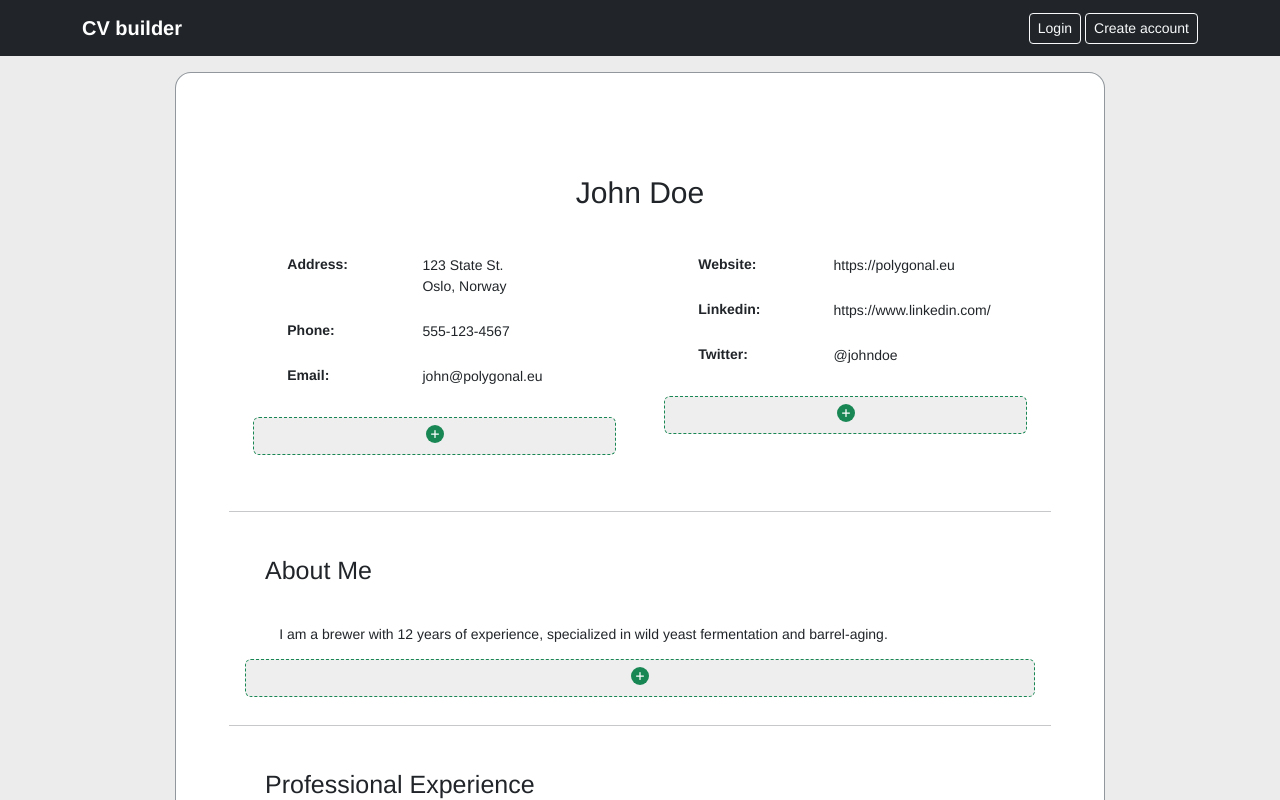
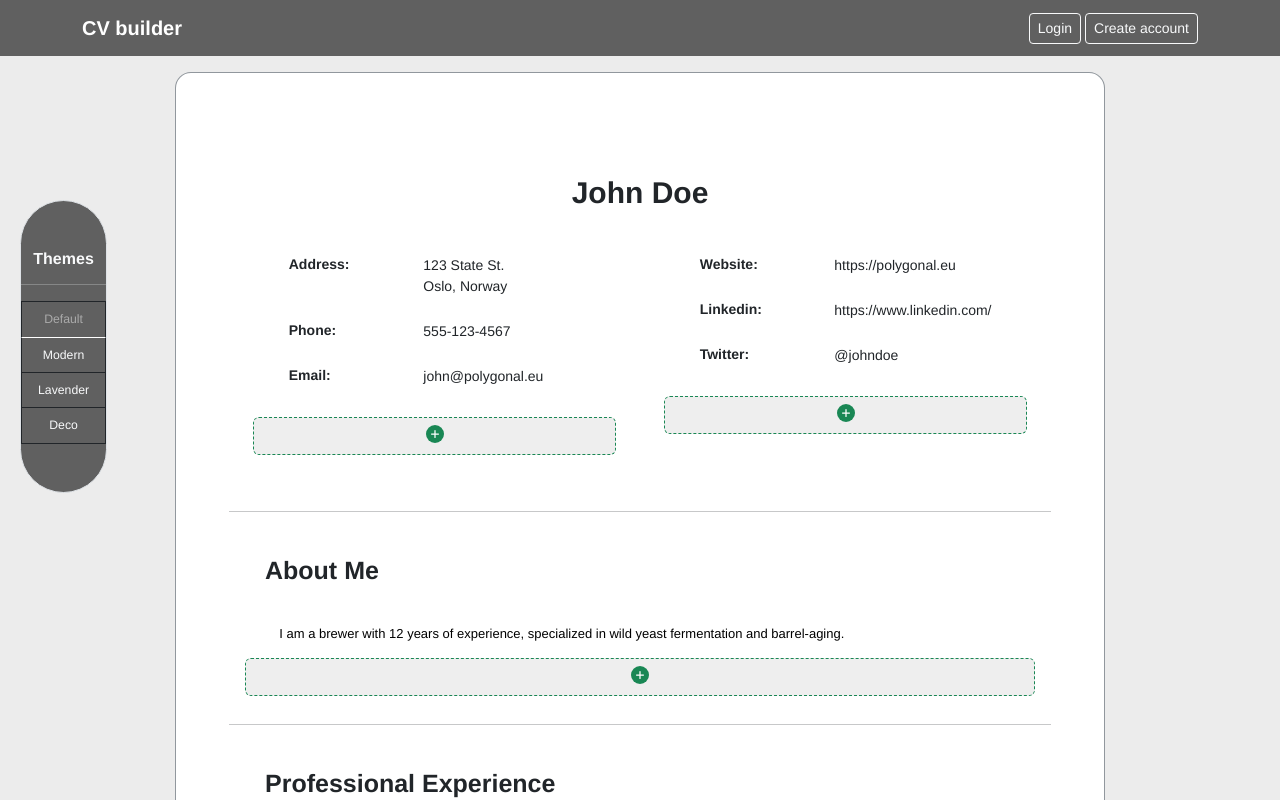
Before and after one commit to sajibsd013/draggable-ui-work, a Nuxt app: page / in a window 1280 px wide. Shown: the top 800 px of the page. Built offline with nearby package versions, Linux system fonts and the light colour scheme.

Commit message:
add themes

```diff
--- a/assets/styles/style.css
+++ b/assets/styles/style.css
@@ -1,3 +1,6 @@
+/* Importing fonts from google fonts */
+@import url("https://fonts.googleapis.com/css?family=Montserrat:400,600|Open+Sans:400,700|Raleway:400|Roboto:400,700|Lato:400,700|Jost:400,500");
+
 body {
   font-family: helvetica, arial, sans-serif;
   font-size: 14px;
@@ -16,8 +19,8 @@ body {
 
 
 .add_btn {
-  border: 1px dashed #198754 !important;
-  background-color: #eee !important;
+  border: 1px dashed #198754 ;
+  background-color: #eee ;
 }
 
 .outer_action__btn {
@@ -106,8 +109,8 @@ body {
 }
 
 textarea {
-  resize: none;
-  transition: all 0.35s ease-in-out;
+  resize: none!important;
+  transition: all 0.35s ease-in-out!important;
   border-radius: 0!important;
 
 }
@@ -118,7 +121,7 @@ textarea:focus {
 }
 
 textarea:hover {
-  animation: animate 1.3s infinite;
+  animation: animate 1.3s infinite!important;
 }
 
 
@@ -147,5 +150,102 @@ textarea:hover {
 .handle:hover{
   opacity: 1;
   visibility: visible;
-  cursor:grab!important;
+  cursor:grab;
 }
+
+.floting__menu{
+  position: fixed;
+  top: 200px;
+  left: 20px
+}
+/* .floting__menu li{
+  font-size: 12px;
+} */
+
+.active_theme__li{
+  border-bottom: 1px solid white!important;
+  color: #aaa!important;
+}
+
+.theme-default .floting__menu{
+  background-color: #606060;
+}
+.theme-default .floting__menu li{
+  background-color: #606060;
+}
+.theme-default .navbar{
+  background-color: #606060;
+}
+.theme-default .section_head{
+  font-weight: 600;
+}
+
+.theme-modern .floting__menu{
+  background-color: #1e3f5a;
+}
+.theme-modern .floting__menu li{
+  background-color: #1e3f5a;
+}
+.theme-modern .navbar{
+  background-color: #1e3f5a;
+}
+
+.theme-modern .three-column ul {
+  list-style-type: square!important;
+}
+
+.theme-modern textarea{
+    color: #1e3f5a;
+    font-family: "Montserrat", sans-serif;
+    font-weight: 600;
+}
+
+.theme-lavender .floting__menu{
+  background-color: #1e3f5a;
+}
+.theme-lavender .floting__menu li{
+  background-color: #1e3f5a;
+}
+.theme-lavender .navbar{
+  background-color: #1e3f5a;
+}
+
+/* Moden Theme */
+.theme-lavender textarea{
+    color: #1e3f5a!important;
+    font-family: "Raleway", sans-serif;
+    font-weight: 400;
+}
+
+.theme-deco{
+  font-family: "Lato", sans-serif;
+}
+.theme-deco .floting__menu{
+  background-color: #132226;
+}
+.theme-deco .floting__menu li{
+  background-color: #132226;
+}
+.theme-deco .navbar{
+  background-color: #132226;
+}
+
+/* Moden Theme */
+.theme-deco textarea{
+    color: #132226!important;
+    font-family: "Jost", sans-serif;
+    font-weight: 500;
+}
+.theme-deco .section_head{
+  font-weight: 600;
+}
+.theme-deco .three-column ul {
+  list-style-type: none!important;
+}
+
+.des_sec{
+  font-size: 13px!important;
+  color: black!important;
+  font-family: helvetica, arial, sans-serif!important;
+  font-weight: 400!important;
+}
--- a/assets/styles/themes.css
+++ b/assets/styles/themes.css
@@ -1,31 +1,30 @@
-/* Importing fonts from google fonts */
-@import url("https://fonts.googleapis.com/css?family=Montserrat:400,600|Open+Sans:400,700|Raleway:400|Roboto:400,700|Lato:400,700|Jost:400,500");
+
 
 /* Moden Theme */
 .theme-modern h2,
 .theme-modern h3,
 .theme-modern h5 {
-    color: #1e3f5a;
-    font-family: "Montserrat", sans-serif;
-    font-weight: 600;
+    color: #1e3f5a!important;
+    font-family: "Montserrat", sans-serif!important;
+    font-weight: 600!important;
 }
 
 .theme-modern {
-    color: #454545;
-    font-family: "Open Sans", sans-serif;
+    color: #454545!important;
+    font-family: "Open Sans", sans-serif!important;
 }
 
 .theme-modern .section:not(:last-child)::after {
-    border-top: 1px solid #1e3f5a;
-    margin: 1rem 8rem 0;
+    border-top: 1px solid #1e3f5a!important;
+    margin: 1rem 8rem 0!important;
 }
 
 .theme-modern .three-column ul {
-    list-style-type: square;
+    list-style-type: square!important;
 }
 
 .theme-modern a {
-    color: #1e3f5a;
+    color: #1e3f5a!important;
 }
 
 .custom-header.theme-modern {
--- /dev/null
+++ b/components/FlotingMenu.vue
@@ -0,0 +1,30 @@
+<script setup>
+import { useStore } from "@/store";
+
+const store = useStore();
+
+</script>
+
+<template>
+  <div class="floting__menu border rounded-pill  py-5">
+    <h6 class="fw-semibold text-center text-light smalls">Themes</h6>
+    <hr class="text-light">
+    <ul class="list-group rounded-0">
+     <template v-for="(themes, index) in themes_list" :key="index">
+        <li class="list-group-item small pointer text-center text-light border-dark " style="text-transform: capitalize;" :class="themes==store.getThemes?'active_theme__li':'none'" @click="store.changeThemes(`${themes}`)">{{ themes }}</li>
+     </template>
+    </ul>
+  </div>
+</template>
+
+<script>
+export default {
+  data() {
+    return {
+        themes_list: ['default','modern','lavender','deco'],
+    };
+  },
+};
+</script>
+
+<style></style>
--- a/components/Header.vue
+++ b/components/Header.vue
@@ -1,5 +1,5 @@
 <template>
-  <nav class="navbar navbar-dark navbar-expand-sm bg-dark">
+  <nav class="navbar navbar-dark navbar-expand-sm">
     <div class="container">
       <NuxtLink class="navbar-brand fw-bold" to="/">CV builder</NuxtLink>
 
--- a/components/InfoBlock.vue
+++ b/components/InfoBlock.vue
@@ -4,7 +4,7 @@
     <div class="">
       <div class="my-3">
         <textarea
-          class="form-control text-center border-0 bg-white py-1"
+          class="form-control text-center border-0 bg-white py-1 section_head"
           style="font-size: 30px"
           id="name"
           v-model="block_data.name"
@@ -33,7 +33,7 @@
                       class="text-secondary pointer inner_action__btn inner_move__btn handle"
                     />
                   </div>
-                  <div class="row g-0">
+                  <div class="row g-0 w-100">
                     <div class="col-md-5">
                       <textarea
                         type="text"
@@ -87,7 +87,7 @@
                       class="text-secondary pointer inner_action__btn inner_move__btn handle"
                     />
                   </div>
-                  <div class="row g-0">
+                  <div class="row g-0  w-100">
                     <div
                       class="col-md-5 d-flex justify-content-start aling-items-center"
                     >
--- a/components/ListingBlock.vue
+++ b/components/ListingBlock.vue
@@ -5,7 +5,7 @@
       <div class="mb-3">
         <textarea
           type="text"
-          class="form-control border-0 bg-white"
+          class="form-control border-0 bg-white section_head"
           style="font-size: 25px"
           id="title"
           v-model="block_data.title"
@@ -69,7 +69,7 @@
                   <div class="col-md-7">
                     <ResizeTextarea
                       type="text"
-                      class="form-control form-control-sm border-0 bg-white small"
+                      class="form-control form-control-sm border-0 bg-white des_sec"
                       id="title"
                       v-model="element.description"
                       :rows="1"
--- a/components/SingleBlock.vue
+++ b/components/SingleBlock.vue
@@ -5,7 +5,7 @@
       <div class="mb-3">
         <textarea
           type="text"
-          class="form-control border-0 bg-white"
+          class="form-control border-0 bg-white section_head"
           style="font-size: 25px"
 
           id="title"
@@ -34,7 +34,7 @@
                 />
                 <ResizeTextarea
                   type="text"
-                  class="form-control form-control-sm border-0 bg-white small"
+                  class="form-control form-control-sm border-0 bg-white des_sec"
                   id="title"
                   v-model="element.name"
                   :rows="1"
--- a/components/ThreeColumnBlock.vue
+++ b/components/ThreeColumnBlock.vue
@@ -4,7 +4,7 @@
       <div class="mb-3">
         <textarea
           type="text"
-          class="form-control border-0 bg-white"
+          class="form-control border-0 bg-white section_head"
           style="font-size: 25px"
 
           id="title"
@@ -26,7 +26,7 @@
                   @click="removeOption(element)"
                 />
               </div>
-              <div class="d-flex justify-content-start aling-items-center">
+              <div class="d-flex justify-content-start aling-items-center three-column">
                 <font-awesome-icon
                   icon="fa-solid fa-bars "
                   class="text-secondary pointer inner_action__btn inner_move__btn handle me-1"
--- a/layouts/default.vue
+++ b/layouts/default.vue
@@ -1,6 +1,7 @@
 <template>
-  <div class="root">
+  <div class="root" :class="`theme-${store.getThemes}`" >
     <Header />
+    <FlotingMenu />
     <NuxtPage />
     <Footer />
   </div>
@@ -8,9 +9,13 @@
 
 <script lang="ts" setup>
 import { useAuthStore } from "~/store/auth"; // import the auth store we just created
+import { useStore } from "@/store";
 
+const store = useStore();
 const { refreshToken } = useAuthStore(); // use authenticateUser action from  auth store
 refreshToken();
+
+
 </script>
 <style scoped>
 .root {
--- a/nuxt.config.ts
+++ b/nuxt.config.ts
@@ -5,6 +5,7 @@ export default defineNuxtConfig({
   css: [
     "~/assets/styles/main.scss",
     "~/assets/styles/style.css",
+    // "~/assets/styles/themes.css",
     "@fortawesome/fontawesome-svg-core/styles.css",
   ],
   modules: ["@pinia/nuxt","@pinia-plugin-persistedstate/nuxt"],
--- a/store/index.ts
+++ b/store/index.ts
@@ -5,10 +5,12 @@ export const useStore = defineStore("CvBuilder", {
     cv_data: [],
     default_cv: [],
     blocks: [],
+    themes:"default"
   }),
   getters: {
     cvData: (state) => state.cv_data,
     defaultData: (state) => state.default_cv,
+    getThemes: (state) => state.themes,
   },
   actions: {
     resetData(){
@@ -54,6 +56,10 @@ export const useStore = defineStore("CvBuilder", {
 
         this.cv_data = [...this.cv_data, JSON.parse(JSON.stringify(block))]
     },
+    changeThemes(ac: string){
+      this.themes = ac
+  }
+
   },
   persist: {
     storage: persistedState.sessionStorage,
```
